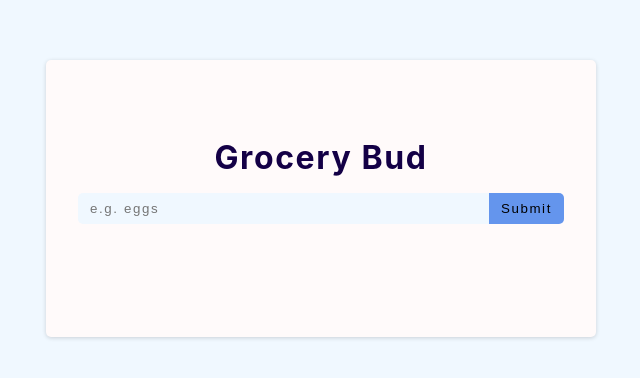
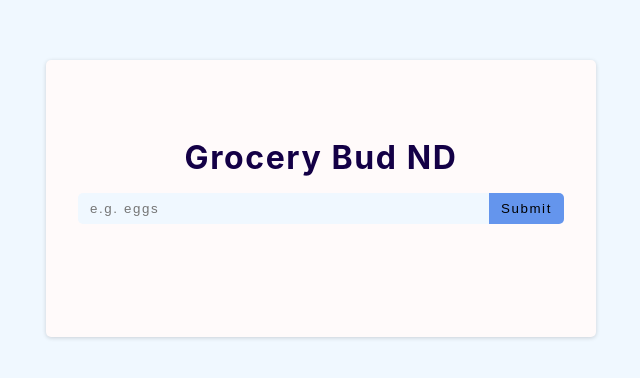
Before and after one commit to jrafaaael/grocery-bud, a plain HTML site: page index.html in a window 1280 px wide. Shown: the part 140-518 px from the top of the page, without its empty margins (319-959 px from the left). Drawn offline with Linux system fonts and the light colour scheme.

Commit message:
cambios de prueba

```diff
--- a/index.html
+++ b/index.html
@@ -11,7 +11,7 @@
 <body>
     <main>
         <p class="info">Item added</p>
-        <h1 class="title">Grocery Bud</h1>
+        <h1 class="title">Grocery Bud ND</h1>
         <form>
             <input type="text" placeholder="e.g. eggs">
             <button class="submit" type="submit">Submit</button>
```
Also changed, not shown: 1 other file.
